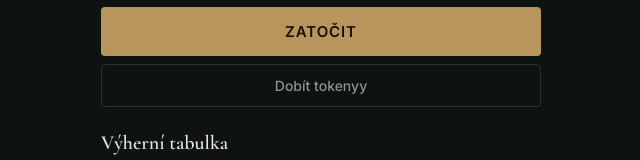
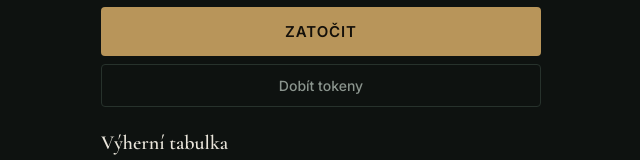
Before and after one commit to brakotaja/Web-NeplyTegr, a plain HTML site: page kasino/index.html in a window 1280 px wide. Shown: the part 479-639 px from the top of the page, 319-959 px from the left. Drawn offline with nearby package versions, Linux system fonts and the light colour scheme.

Commit message:
Update index.html

```diff
--- a/kasino/index.html
+++ b/kasino/index.html
@@ -110,7 +110,7 @@ input{display:block;width:100%;margin-top:4px;padding:11px 12px;background:var(-
     <button data-b="100" aria-pressed="false">100</button>
   </div>
   <button id="spin">Zatočit</button>
-  <button class="topup" id="topup">Dobít tokenyy</button>
+  <button class="topup" id="topup">Dobít tokeny</button>
 
   <div id="gate" hidden role="dialog" aria-modal="true" aria-labelledby="gt">
     <div class="box">
```
